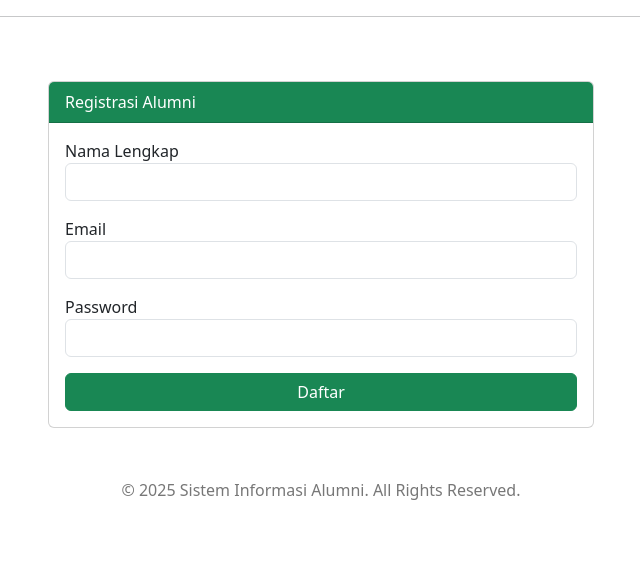
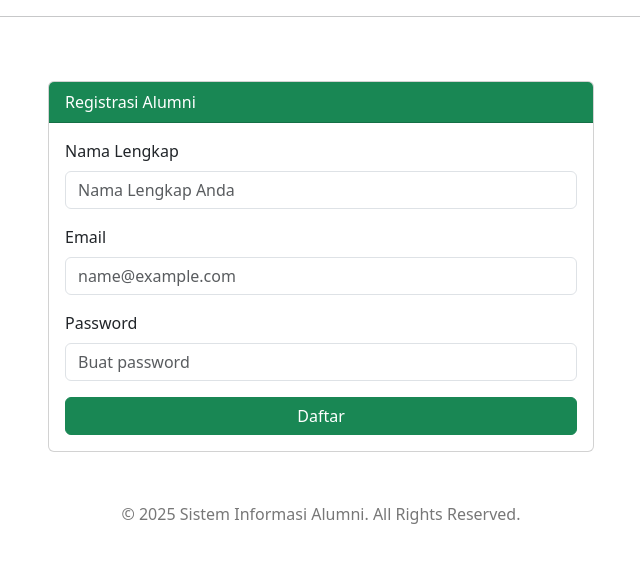
Before and after one commit to idu113208/CRUD.JAVA, a PHP site: page /tcpdf/views/auth/register.php in a window 1280 px wide. Shown: the part 76-639 px from the top of the page, without its empty margins (319-959 px from the left). Run offline with PHP 8.4, Linux system fonts and the light colour scheme.

Commit message:
Palette 🎨: Improve accessibility of auth forms
- Add `for` attributes to labels and `id` to inputs in login and register forms.
- Add `autocomplete` attributes to support password managers and autofill.
- Add `placeholder` text for better user guidance.
- Add `form-label` class to labels for correct Bootstrap styling.

```diff
--- a/views/auth/register.php
+++ b/views/auth/register.php
@@ -12,16 +12,16 @@
 
                 <form action="../../controllers/AuthController.php" method="POST">
                     <div class="mb-3">
-                        <label>Nama Lengkap</label>
-                        <input type="text" name="nama" class="form-control" required>
+                        <label for="nama" class="form-label">Nama Lengkap</label>
+                        <input type="text" name="nama" id="nama" class="form-control" required autocomplete="name" placeholder="Nama Lengkap Anda">
                     </div>
                     <div class="mb-3">
-                        <label>Email</label>
-                        <input type="email" name="email" class="form-control" required>
+                        <label for="email" class="form-label">Email</label>
+                        <input type="email" name="email" id="email" class="form-control" required autocomplete="email" placeholder="name@example.com">
                     </div>
                     <div class="mb-3">
-                        <label>Password</label>
-                        <input type="password" name="password" class="form-control" required>
+                        <label for="password" class="form-label">Password</label>
+                        <input type="password" name="password" id="password" class="form-control" required autocomplete="new-password" placeholder="Buat password">
                     </div>
                     <button type="submit" name="register" class="btn btn-success w-100">Daftar</button>
                 </form>
```
Also changed, not shown: views/auth/login.php (+4 -4 lines).
